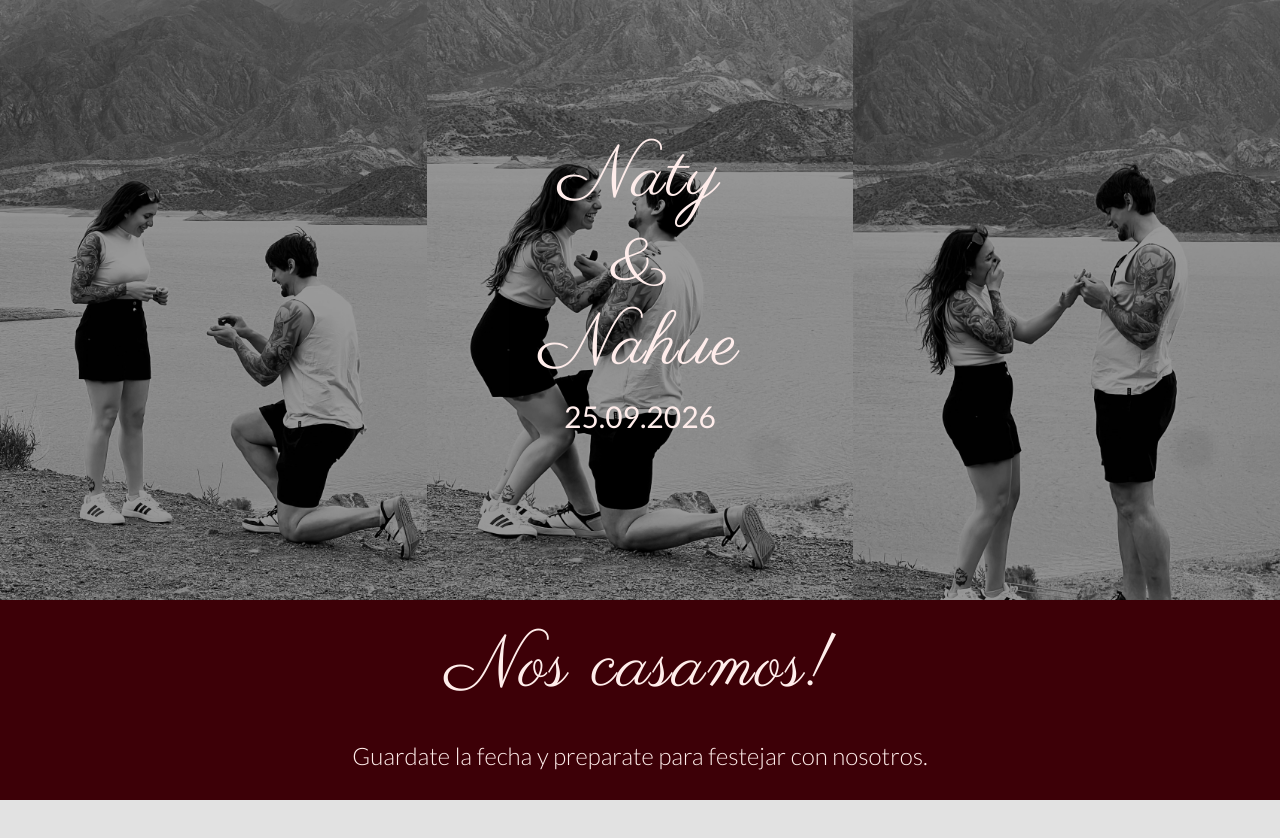
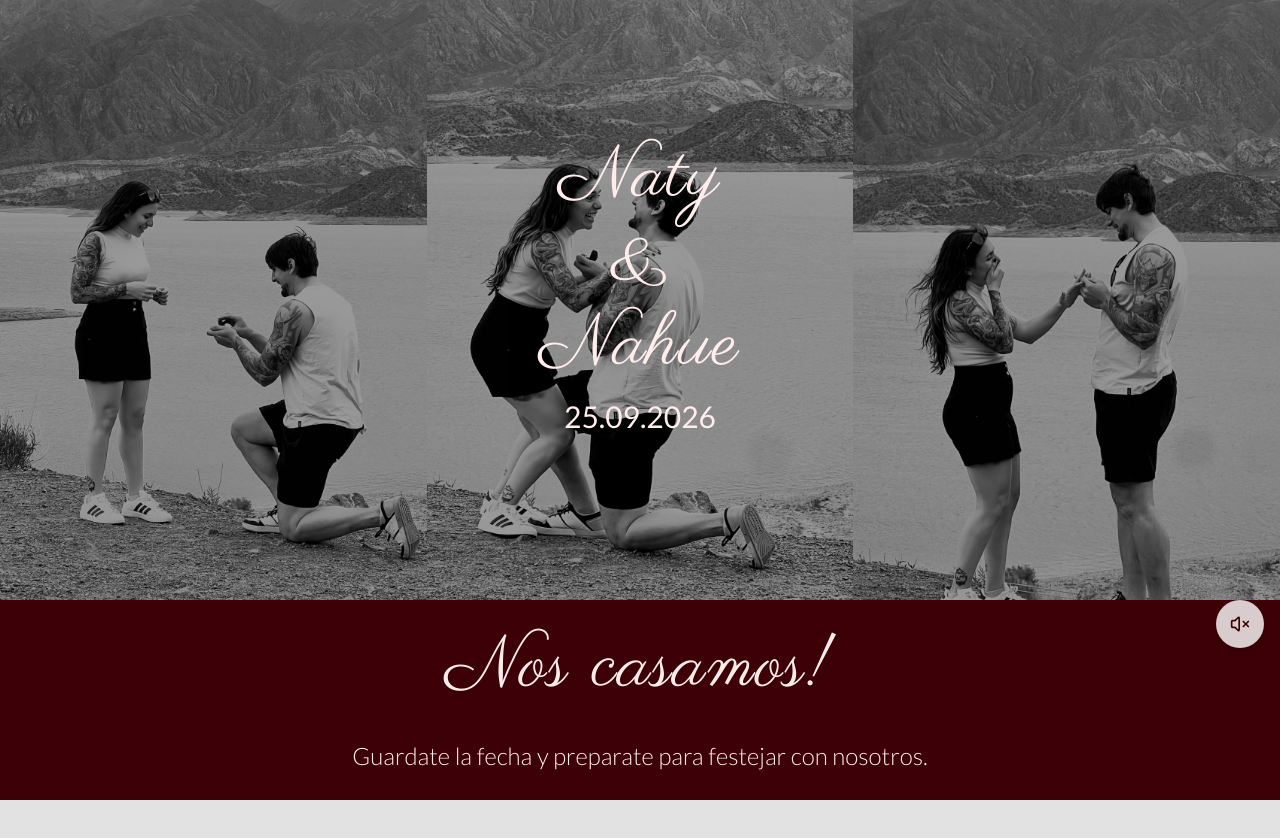
Before and after one commit to Nahue941/wedding, a React (Vite) app: page / in a window 1280 px wide. Shown: the top 838 px of the page. Built offline with nearby package versions, Linux system fonts and the light colour scheme; no server answers.

Commit message:
🔨 Add: Music

```diff
--- /dev/null
+++ b/src/components/AudioToggleButton.jsx
@@ -0,0 +1,22 @@
+import { Volume2, VolumeX } from "lucide-react";
+
+export default function AudioToggleButton({ isPlaying, onToggle }) {
+  return (
+    <button
+      type="button"
+      onClick={onToggle}
+      aria-label={isPlaying ? "Pausar musica" : "Reproducir musica"}
+      aria-pressed={isPlaying}
+      className="
+        fixed right-4 top-3/4 z-[9999]
+        inline-flex h-12 w-12 items-center justify-center
+        rounded-full bg-white/80 text-brand-wine
+        pointer-events-auto
+        shadow-lg ring-1 ring-black/10 backdrop-blur
+        transition-transform duration-200 hover:scale-105 active:scale-95
+      "
+    >
+      {isPlaying ? <Volume2 size={20} /> : <VolumeX size={20} />}
+    </button>
+  );
+}
--- a/src/pages/Home.jsx
+++ b/src/pages/Home.jsx
@@ -1,17 +1,19 @@
 import { EASING, TRANSITION_TIME } from "../utils/constants";
+import AudioToggleButton from "../components/AudioToggleButton";
 import { useEffect, useRef, useState } from "react";
-import gsap from "gsap";
-import { ScrollSmoother } from "gsap/ScrollSmoother";
-import { ScrollTrigger } from "gsap/ScrollTrigger";
+import { startLoopedAudio } from "../utils/audio";
 
 import CeremonySection from "../components/Sections/CeremonySection";
 import DateSection from "../components/Sections/DateSection";
 import EnvelopeIntro from "../components/Intro/EnvelopeIntro";
 import Hero from "../components/Hero/Hero";
+import HomeStyles from "./Home.module.css";
 import InfoSection from "../components/Sections/InfoSection";
 import RsvpModal from "../components/RsvpModal";
+import { ScrollSmoother } from "gsap/ScrollSmoother";
+import { ScrollTrigger } from "gsap/ScrollTrigger";
 import StoryPolaroids from "../components/StoryPolaroids";
-import HomeStyles from "./Home.module.css";
+import gsap from "gsap";
 
 const INVITATION_TOKEN_KEY = "invitation_token";
 
@@ -30,8 +32,28 @@ export default function Home() {
   const [guestCount, setGuestCount] = useState(1);
   const [alreadySubmitted, setAlreadySubmitted] = useState(false);
   const [opened, setOpened] = useState(false);
+  const audioRef = useRef(null);
+  const [isAudioPlaying, setIsAudioPlaying] = useState(false);
   const wrapperRef = useRef(null);
   const contentRef = useRef(null);
+  const toggleAudio = () => {
+    const audio = audioRef.current;
+    if (!audio) {
+      return;
+    }
+    if (audio.paused) {
+      audio.volume = 0.3;
+      const playPromise = audio.play();
+      if (playPromise?.then) {
+        playPromise.then(() => setIsAudioPlaying(true)).catch(() => {});
+      } else {
+        setIsAudioPlaying(true);
+      }
+      return;
+    }
+    audio.pause();
+    setIsAudioPlaying(false);
+  };
 
   useEffect(() => {
     let cancelled = false;
@@ -110,7 +132,12 @@ export default function Home() {
   }, []);
 
   useEffect(() => {
-    if (isValidating || !isTokenValid || !wrapperRef.current || !contentRef.current) {
+    if (
+      isValidating ||
+      !isTokenValid ||
+      !wrapperRef.current ||
+      !contentRef.current
+    ) {
       return;
     }
 
@@ -145,9 +172,18 @@ export default function Home() {
 
   return (
     <div className="relative">
+      <audio ref={audioRef} src="/audio/para-siempre.mp3" preload="auto" />
+      {opened && (
+        <AudioToggleButton isPlaying={isAudioPlaying} onToggle={toggleAudio} />
+      )}
       <div id="smooth-wrapper" ref={wrapperRef}>
         <div id="smooth-content" ref={contentRef}>
-          {!opened && <EnvelopeIntro onFinish={() => setOpened(true)} />}
+          {!opened && (
+            <EnvelopeIntro
+              onFinish={() => setOpened(true)}
+              onOpen={() => startLoopedAudio(audioRef, setIsAudioPlaying, 0.3)}
+            />
+          )}
           <RsvpModal
             token={normalizedToken}
             name={invitationName}
--- /dev/null
+++ b/src/utils/audio.js
@@ -0,0 +1,15 @@
+export const startLoopedAudio = (audioRef, setIsAudioPlaying, volume = 0.3) => {
+  const audio = audioRef?.current;
+  if (!audio) {
+    return;
+  }
+
+  audio.loop = true;
+  audio.volume = volume;
+  const playPromise = audio.play();
+  if (playPromise?.then) {
+    playPromise.then(() => setIsAudioPlaying(true)).catch(() => {});
+  } else {
+    setIsAudioPlaying(true);
+  }
+};
```
Also changed, not shown: 1 other file (tests, documents, lock files or other folders).
